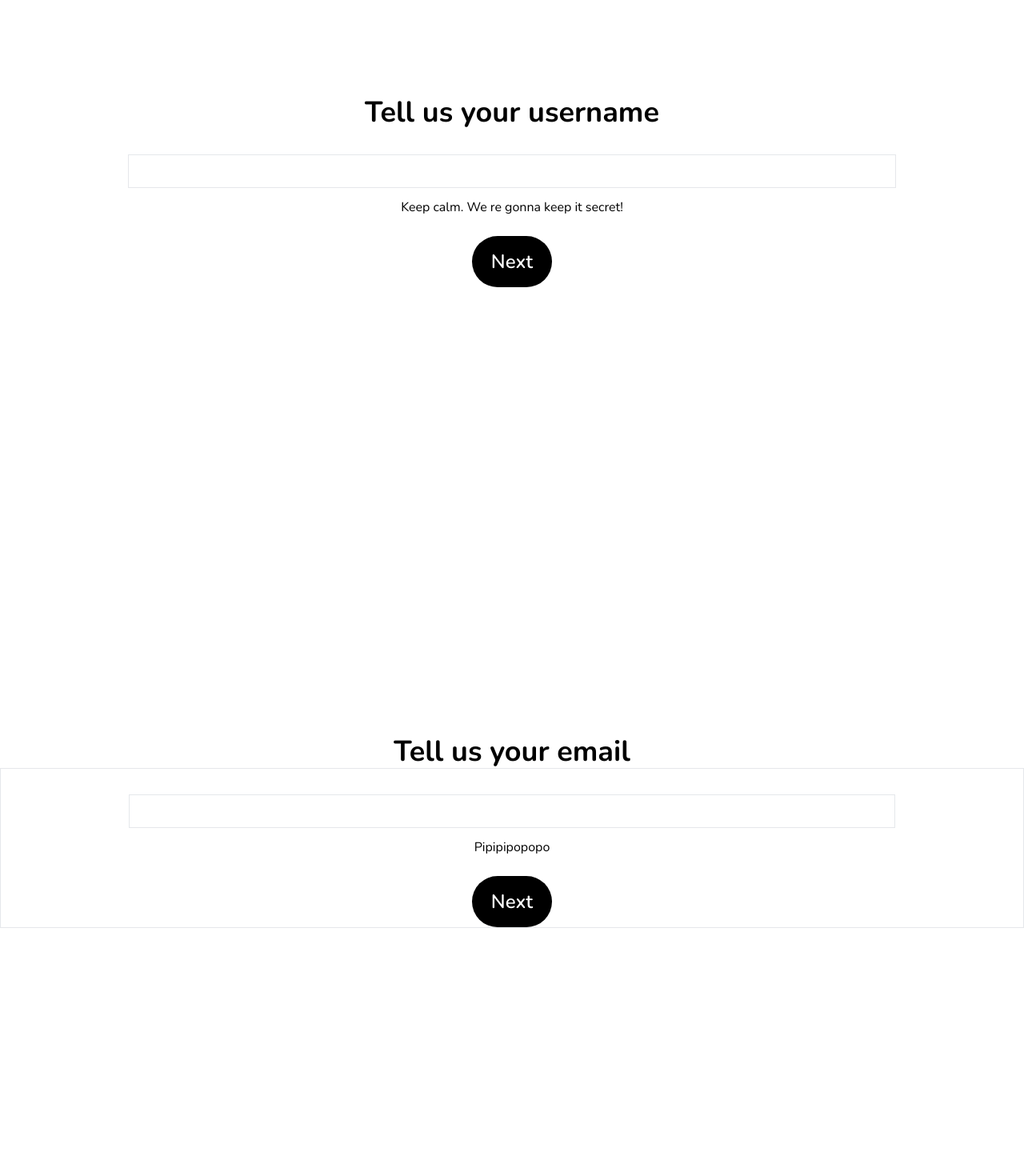
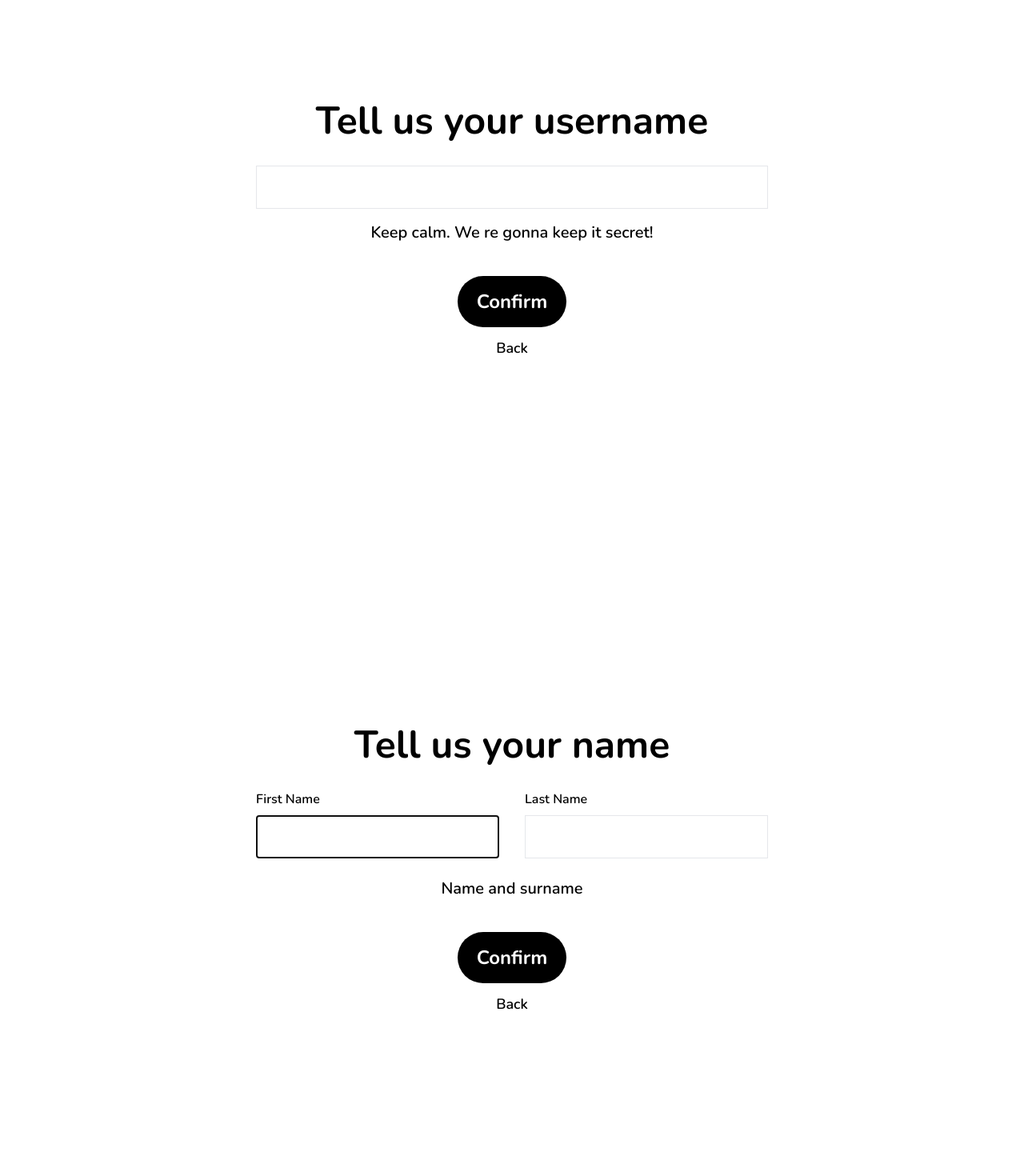
Before and after one commit to lucas7maciel/Wedraw, a Next.js app: page /signup in a window 1280 px wide. Shown: the part 960-2430 px from the top of the page at 80% size. Built offline with nearby package versions, Linux system fonts and the light colour scheme.

Commit message:
Feat: Add new sections (unfinished) and better scrolling UX

```diff
--- a/app/globals.css
+++ b/app/globals.css
@@ -67,7 +67,7 @@
     transform: translateX(0);
   }
   5% {
-    border: solid 2px red;
+    border: solid 3px red;
   }
   20% {
     transform: translateX(-12px);
@@ -82,7 +82,7 @@
     transform: translateX(12px);
   }
   90% {
-    border: solid 2px red;
+    border: solid 3px red;
   }
   100% {
     transform: translateX(0);
--- a/app/signup/(sections)/Email.tsx
+++ b/app/signup/(sections)/Email.tsx
@@ -1,10 +1,12 @@
 // Hooks
-import { useRef } from "react";
+import { useRef, useState } from "react";
 // Types
 import type { FormEvent, RefObject } from "react";
 import type { SecCompProps } from "@/types/Section.model";
 
 export default function Email(props: SecCompProps) {
+  const [message, setMessage] = useState<string>("Pipipopopo")
+
   const ref: RefObject<HTMLInputElement> = useRef<HTMLInputElement>(null);
 
   function handleSubmit(e: FormEvent<HTMLFormElement>) {
@@ -20,17 +22,29 @@ export default function Email(props: SecCompProps) {
       ref={props.reference}
       tabIndex={props.index}
       onFocus={() => ref.current?.focus()}
-      className="section min-h-screen min-w-screen flex flex-col items-center justify-center text-center"
+      className="section min-h-screen min-w-screen flex flex-col items-center justify-center pt-24 text-center"
     >
-      <p className="text-4xl font-bold">Tell us your email</p>
+      <p className="text-5xl font-bold">Tell us your email</p>
 
-      <form onSubmit={handleSubmit} className="border w-full">
-        <input className="mt-8 py-2 px-3 w-3/4 border email" ref={ref} />
-        <p className="mt-3 rounded-sm">Pipipipopopo</p>
+      <form onSubmit={handleSubmit} className="w-full block">
+        <input
+          className="mt-8 py-3 px-3 w-1/2 border text-xl text-center"
+          ref={ref}
+        />
+        <p className="mt-4 text-xl font-semibold rounded-sm">{message}</p>
 
-        <button className="mt-6 py-4 px-6 rounded-full bg-black text-white text-2xl font-semibold">
-          Next
+        <button
+          type="submit"
+          className="mt-10 py-4 px-6 rounded-full bg-black text-white text-2xl font-bold"
+        >
+          Confirm
         </button>
+        <p
+          className="font-semibold text-lg mt-3 cursor-pointer"
+          onClick={() => props.setSection((sec) => sec - 1)}
+        >
+          Back
+        </p>
       </form>
     </div>
   );
--- a/app/signup/(sections)/Intro.tsx
+++ b/app/signup/(sections)/Intro.tsx
@@ -9,7 +9,7 @@ export default function Intro(props: SecCompProps) {
 
   return (
     <div
-      className="section min-h-screen min-w-screen flex flex-col justify-center items-center text-center"
+      className="section min-h-screen min-w-screen flex flex-col justify-center items-center text-center pt-8"
       ref={props.reference}
       onFocus={() => ref.current?.focus()}
       tabIndex={props.index}
--- /dev/null
+++ b/app/signup/(sections)/Name.tsx
@@ -0,0 +1,64 @@
+// Functions
+//import { checkUsername } from "@/utils/CheckInputs";
+// Hooks
+import { useRef, useState } from "react";
+// Types
+import type { FormEvent, RefObject } from "react";
+import type { SecCompProps } from "@/types/Section.model";
+
+export default function Name(props: SecCompProps) {
+  const [message, setMessage] = useState<string>("Name and surname");
+
+  // Every section has a ref to its main input component
+  const ref: RefObject<HTMLInputElement> = useRef<HTMLInputElement>(null);
+
+  function handleSubmit(e: FormEvent<HTMLFormElement>) {
+    e.preventDefault();
+
+    props.setSection((section: number) => section + 1);
+  }
+
+  return (
+    <div
+      ref={props.reference}
+      tabIndex={props.index}
+      onFocus={() => ref.current?.focus()}
+      className="section min-h-screen min-w-screen flex flex-col items-center justify-center pt-24 text-center"
+    >
+      <p className="text-5xl font-bold">Tell us your name</p>
+
+      <form onSubmit={handleSubmit} className="w-full block mt-8 text-center">
+        <div className="flex flex-wrap justify-center gap-x-8 gap-y-6 mx-auto w-1/2">
+          <div className="text-start block flex-[1_1_10rem]">
+            <label className="font-semibold">First Name</label>
+            <br />
+            <input
+              className="mt-2 py-3 px-3 w-full border text-xl text-center"
+              ref={ref}
+            />
+          </div>
+          <div className="text-start block flex-[1_1_10rem]">
+            <label className="font-semibold">Last Name</label>
+            <br />
+            <input className="mt-2 py-3 px-3 w-full border text-xl text-center" />
+          </div>
+        </div>
+
+        <p className="mt-6 text-xl font-semibold rounded-sm">{message}</p>
+
+        <button
+          type="submit"
+          className="mt-10 py-4 px-6 rounded-full bg-black text-white text-2xl font-bold"
+        >
+          Confirm
+        </button>
+        <p
+          className="font-semibold text-lg mt-3 cursor-pointer"
+          onClick={() => props.setSection((sec) => sec - 1)}
+        >
+          Back
+        </p>
+      </form>
+    </div>
+  );
+}
--- /dev/null
+++ b/app/signup/(sections)/Password.tsx
@@ -0,0 +1,65 @@
+
+// Functions
+//import { checkUsername } from "@/utils/CheckInputs";
+// Hooks
+import { useRef, useState } from "react";
+// Types
+import type { FormEvent, RefObject } from "react";
+import type { SecCompProps } from "@/types/Section.model";
+
+export default function Name(props: SecCompProps) {
+  const [message, setMessage] = useState<string>("Name and surname");
+
+  // Every section has a ref to its main input component
+  const ref: RefObject<HTMLInputElement> = useRef<HTMLInputElement>(null);
+
+  function handleSubmit(e: FormEvent<HTMLFormElement>) {
+    e.preventDefault();
+
+    props.setSection((section: number) => section + 1);
+  }
+
+  return (
+    <div
+      ref={props.reference}
+      tabIndex={props.index}
+      onFocus={() => ref.current?.focus()}
+      className="section min-h-screen min-w-screen flex flex-col items-center justify-center pt-24 text-center"
+    >
+      <p className="text-5xl font-bold">Tell us your name</p>
+
+      <form onSubmit={handleSubmit} className="w-full block mt-8 text-center">
+        <div className="flex flex-wrap justify-center gap-x-8 gap-y-6 mx-auto w-1/2">
+          <div className="text-start block flex-[1_1_10rem]">
+            <label className="font-semibold">First Name</label>
+            <br />
+            <input
+              className="mt-2 py-3 px-3 w-full border text-xl text-center"
+              ref={ref}
+            />
+          </div>
+          <div className="text-start block flex-[1_1_10rem]">
+            <label className="font-semibold">Last Name</label>
+            <br />
+            <input className="mt-2 py-3 px-3 w-full border text-xl text-center" />
+          </div>
+        </div>
+
+        <p className="mt-6 text-xl font-semibold rounded-sm">{message}</p>
+
+        <button
+          type="submit"
+          className="mt-10 py-4 px-6 rounded-full bg-black text-white text-2xl font-bold"
+        >
+          Confirm
+        </button>
+        <p
+          className="font-semibold text-lg mt-3 cursor-pointer"
+          onClick={() => props.setSection((sec) => sec - 1)}
+        >
+          Back
+        </p>
+      </form>
+    </div>
+  );
+}
--- a/app/signup/(sections)/Username.tsx
+++ b/app/signup/(sections)/Username.tsx
@@ -24,24 +24,24 @@ export default function Username(props: SecCompProps) {
 
   return (
     <div
-      id="username"
       ref={props.reference}
       tabIndex={props.index}
       onFocus={() => ref.current?.focus()}
-      className="section min-h-screen min-w-screen flex flex-col items-center justify-center text-center"
+      className="section min-h-screen min-w-screen flex flex-col items-center justify-center pt-24 text-center"
     >
-      <p className="text-4xl font-bold">Tell us your username</p>
+      <p className="text-5xl font-bold">Tell us your username</p>
 
-      <form onSubmit={handleSubmit} className="w-full">
-        <input className="mt-8 py-2 px-3 w-3/4 border text-center" ref={ref} />
-        <p className="mt-3 rounded-sm">{message}</p>
+      <form onSubmit={handleSubmit} className="w-full block">
+        <input className="mt-8 py-3 px-3 w-1/2 border text-xl text-center" ref={ref} />
+        <p className="mt-4 text-xl font-semibold rounded-sm">{message}</p>
 
         <button
           type="submit"
-          className="mt-6 py-4 px-6 rounded-full bg-black text-white text-2xl font-semibold"
+          className="mt-10 py-4 px-6 rounded-full bg-black text-white text-2xl font-bold"
         >
-          Next
+          Confirm
         </button>
+        <p className="font-semibold text-lg mt-3 cursor-pointer" onClick={() => props.setSection(sec => sec - 1)}>Back</p>
       </form>
     </div>
   );
--- a/app/signup/page.tsx
+++ b/app/signup/page.tsx
@@ -3,18 +3,19 @@
 // Sections
 import Intro from "@/app/signup/(sections)/Intro";
 import Username from "@/app/signup/(sections)/Username";
+import Name from "@/app/signup/(sections)/Name"
 import Email from "@/app/signup/(sections)/Email";
 import Registering from "@/app/signup/(sections)/Registering";
 // Hooks
 import { RefObject, useEffect, useRef, useState } from "react";
 // Types
-import type { SectionProps } from "../../types/Section.model";
+import type { SectionProps } from "@/types/Section.model";
 
 // This function doesnt contain any DOM elements, just the logic to navigate
 // through them, they're located in './(sections)'
 export default function SignUp() {
   // Current section index
-  const [currSec, setCurrSec] = useState<number>(0);
+  const [currSec, setCurrSec] = useState<number>(2);
 
   // Sections components and data
   const sections: Array<SectionProps> = [
@@ -25,6 +26,10 @@ export default function SignUp() {
     {
       comp: Username,
       ref: useRef(),
+    },
+    {
+      comp: Name,
+      ref: useRef()
     },
     {
       comp: Email,
@@ -43,9 +48,8 @@ export default function SignUp() {
     if (el) {
       (document.activeElement as HTMLElement)?.blur();
 
-      el.scrollIntoView({ behavior: "smooth" });
-      el.focus();
-      console.log(`Focando em ${sec} (scrollInto)`)
+      el.scrollIntoView({ behavior: "smooth", block: "start" });
+      setTimeout(() => el.focus(), 500)
     }
   }
 
@@ -73,10 +77,8 @@ export default function SignUp() {
 
     // Custom keyboard scrolling
     if (e.key === "ArrowUp") {
-      console.log("Arrow up")
       setCurrSec((sec) => (sec > 0 ? sec - 1 : sec));
     } else if (e.key === "ArrowDown") {
-      console.log("Arrow down")
       setCurrSec((sec) => (sec + 1 < sections.length ? sec + 1 : sec));
     }
   }
@@ -86,22 +88,19 @@ export default function SignUp() {
 
     // Add necessary Event Listener for better UX
     // - Changes sections through user scroll and keydown
-    //document.addEventListener("scrollend", handleScroll);
+    //document.addEventListener("scrollend", () => handleScroll(currSec));
     document.addEventListener("keydown", handleKeyboard);
-    //document.addEventListener("resize", getSectionTops);
 
     return () => {
       document.body.style.overflow = "auto";
 
-      //document.removeEventListener("scrollend", handleScroll);
+      //document.removeEventListener("scrollend", () => handleScroll(currSec));
       document.removeEventListener("keydown", handleKeyboard);
-      //document.removeEventListener("resize", getSectionTops);
     };
   }, []);
 
   // Will scroll offsetY into current section's top
   useEffect(() => {
-    console.log(`Nova seção ${currSec}`)
     scrollInto(currSec)
   }, [currSec]);
 
@@ -111,7 +110,7 @@ export default function SignUp() {
       {sections.map((Section, index) => (
         <Section.comp
           key={index}
-          index={index}
+          index={index * 10}
           reference={Section.ref as RefObject<HTMLDivElement>}
           setSection={setCurrSec}
         />
```
